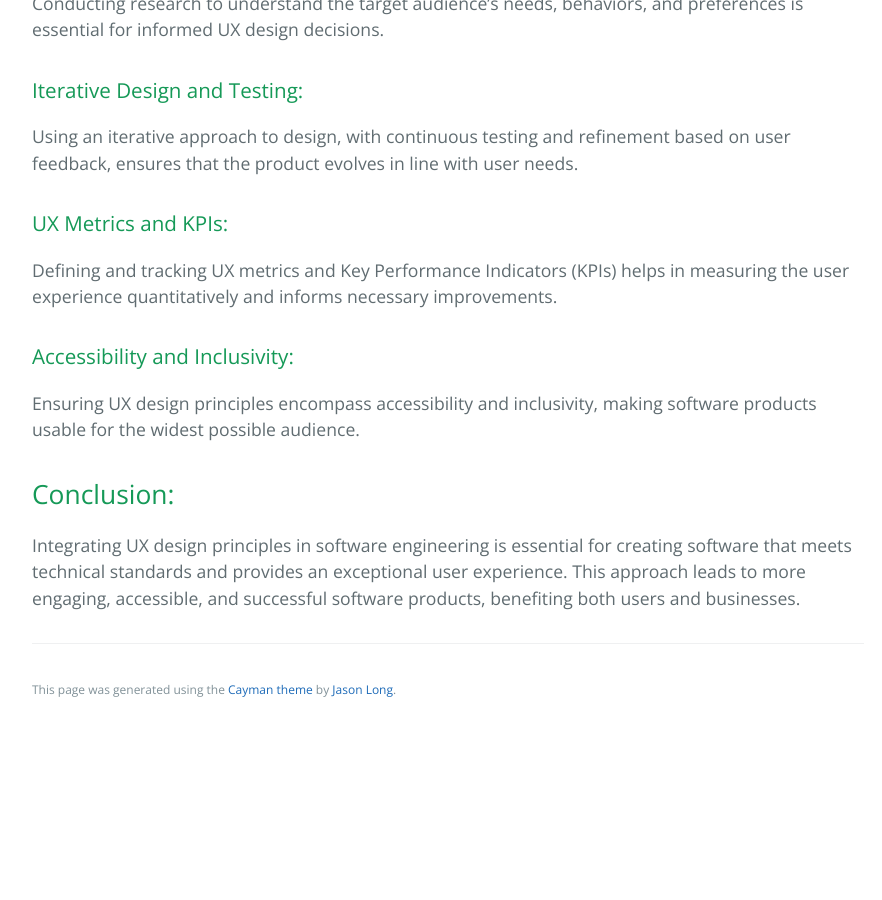
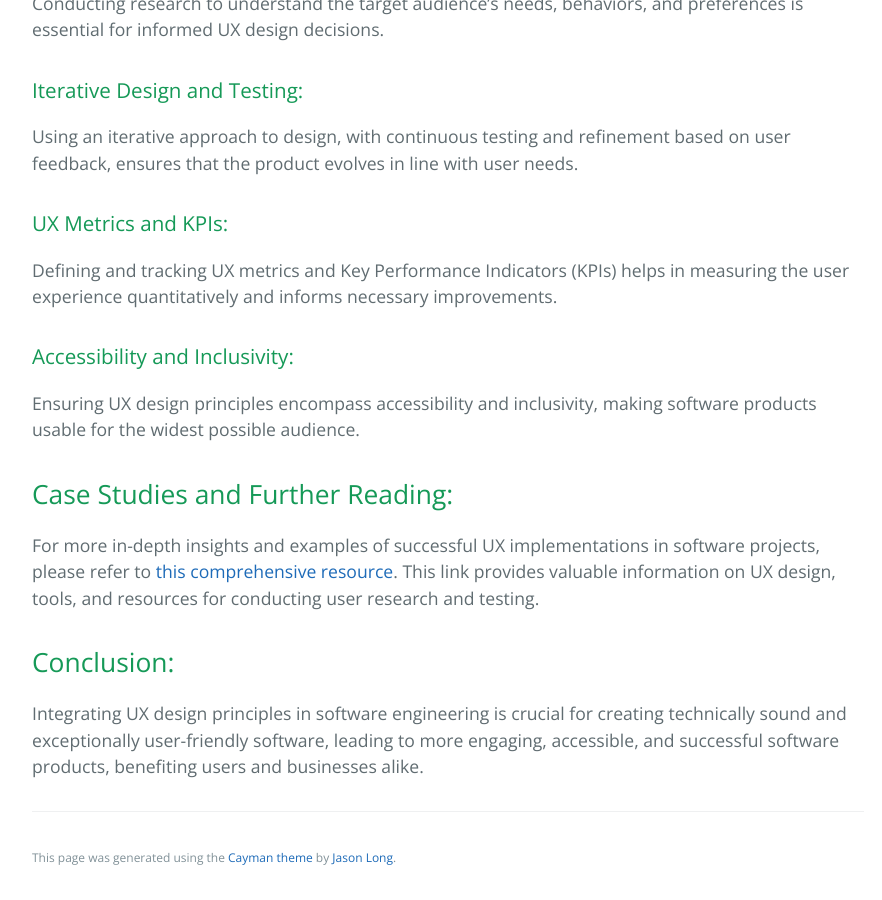
Before and after one commit to learning-software-engineering/learning-software-engineering.github.io, a Jekyll site: the page built from Topics/User_Experience/Integrating_UX_Design_in_Software_Engineering.md, in a window 1280 px wide and 900 px high, scrolled down 1538 px. Shown: the whole window, without its empty margins (192-1074 px from the left). Built offline with Jekyll 4.4.1, drawn with Linux system fonts in a browser that asks for light colours; our own code applies the rules of GitHub Pages for plain Markdown files; before the commit the page ends 2270 px from its top, so only the background shows below that.

Commit message:
Update Integrating_UX_Design_in_Software_Engineering.md
Add link

```diff
--- a/Topics/User_Experience/Integrating_UX_Design_in_Software_Engineering.md
+++ b/Topics/User_Experience/Integrating_UX_Design_in_Software_Engineering.md
@@ -34,5 +34,8 @@ Defining and tracking UX metrics and Key Performance Indicators (KPIs) helps in
 ### Accessibility and Inclusivity:
 Ensuring UX design principles encompass accessibility and inclusivity, making software products usable for the widest possible audience.
 
+## Case Studies and Further Reading:
+For more in-depth insights and examples of successful UX implementations in software projects, please refer to [this comprehensive resource](https://your-link-here.com). This link provides valuable information on UX design, tools, and resources for conducting user research and testing.
+
 ## Conclusion:
-Integrating UX design principles in software engineering is essential for creating software that meets technical standards and provides an exceptional user experience. This approach leads to more engaging, accessible, and successful software products, benefiting both users and businesses.
+Integrating UX design principles in software engineering is crucial for creating technically sound and exceptionally user-friendly software, leading to more engaging, accessible, and successful software products, benefiting users and businesses alike.
```
